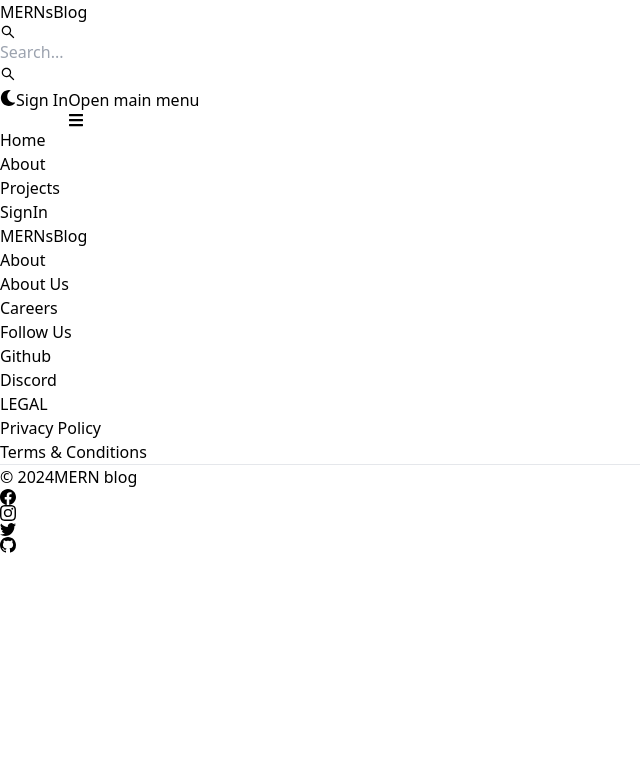
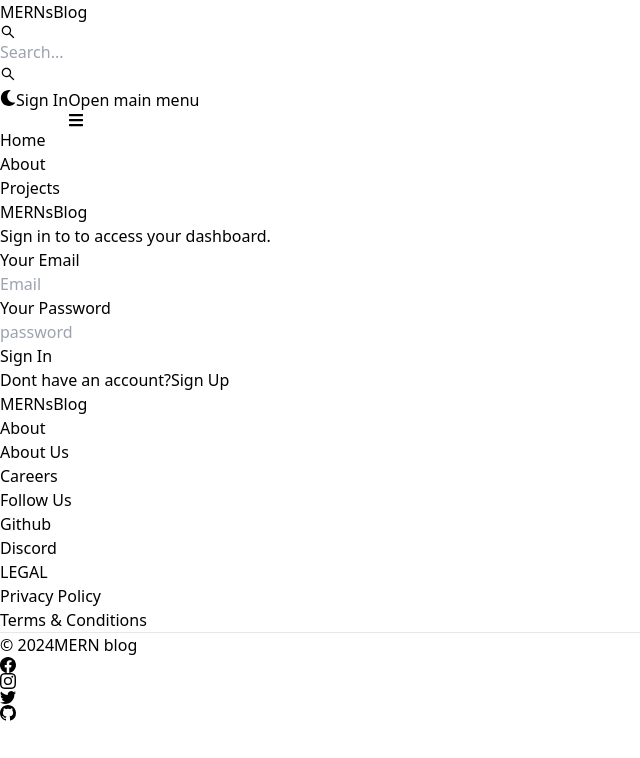
Before and after one commit to vampyr4/mern-blog, a React (Vite) app in the folder client/: page /signin in a window 1280 px wide. Shown: the top 758 px of the page, without its empty margins (0-640 px from the left). Built offline with nearby package versions, Linux system fonts and the light colour scheme.

Commit message:
completed the sign in UI and functionality

```diff
--- a/client/src/pages/SignIn.jsx
+++ b/client/src/pages/SignIn.jsx
@@ -1,8 +1,105 @@
+import { Link, useNavigate } from "react-router-dom";
+import { Alert, Button, Label, Spinner, TextInput } from "flowbite-react";
+import { useState } from "react";
+function SignIn() {
+  const [formData, setFormData] = useState({});
+  const [error, setError] = useState(null);
+  const [loading, setLoading] = useState(false);
+  const navigateTo = useNavigate();
 
-function SignIn() {
+  const HandleChange = (e) => {
+    setFormData({ ...formData, [e.target.id]: e.target.value });
+  };
+
+  const HandleSubmit = async (e) => {
+    e.preventDefault();
+    setLoading(true);
+    if (!formData.password || !formData.email) {
+      setLoading(false);
+      return setError("Please Fill All Details!");
+    }
+    try {
+      setLoading(true);
+      setError(null);
+      const res = await fetch("/api/auth/signin", {
+        method: "POST",
+        headers: { "Content-Type": "application/json" },
+        body: JSON.stringify(formData),
+      });
+      const data = await res.json();
+      if (!data.success) {
+        setLoading(false);
+        setError(data.message);
+        return;
+      }
+      if (res.ok) {
+        navigateTo("/");
+      }
+      setLoading(false);
+    } catch (error) {
+      setLoading(false);
+      setError(error.message);
+    }
+  };
   return (
-    <div>SignIn</div>
-  )
+    <div className="min-h-screen mt-20">
+      <div className="flex p-3 max-w-3xl mx-auto flex-col md:flex-row md:items-center gap-5 ">
+        <div className="left flex-1">
+          <Link to={"/"} className="text-4xl font-bold dark:text-white">
+            <span className="text-white px-2 py-2 bg-gradient-to-r from-indigo-500 via-purple-500 to-pink-500 rounded-lg">
+              MERNs
+            </span>
+            Blog
+          </Link>
+          <p className="text-sm mt-5">
+            Sign in to to access your dashboard.
+          </p>
+        </div>
+
+        <div className="right flex-1">
+          <form onSubmit={HandleSubmit} className="flex flex-col gap-4">
+
+
+            <div>
+              <Label value="Your Email" />
+              <TextInput
+                type="email"
+                placeholder="Email"
+                id="email"
+                onChange={HandleChange}
+              />
+            </div>
+
+            <div>
+              <Label value="Your Password" />
+              <TextInput
+                type="text"
+                placeholder="password"
+                id="password"
+                onChange={HandleChange}
+              />
+            </div>
+            <Button
+              type="submit"
+              gradientDuoTone="purpleToPink"
+              disabled={loading}
+            >
+              {loading ? <Spinner size="sm" /> : "Sign In"}
+            </Button>
+          </form>
+          <div className="loginSec flex text-sm mt-5 gap-2">
+            <span>Dont have an account?</span>
+            <Link to="/signup">Sign Up</Link>
+          </div>
+          {error && (
+            <Alert className="mt-5" color="failure">
+              {error}
+            </Alert>
+          )}
+        </div>
+      </div>
+    </div>
+  );
 }
 
-export default SignIn
+export default SignIn;
```
